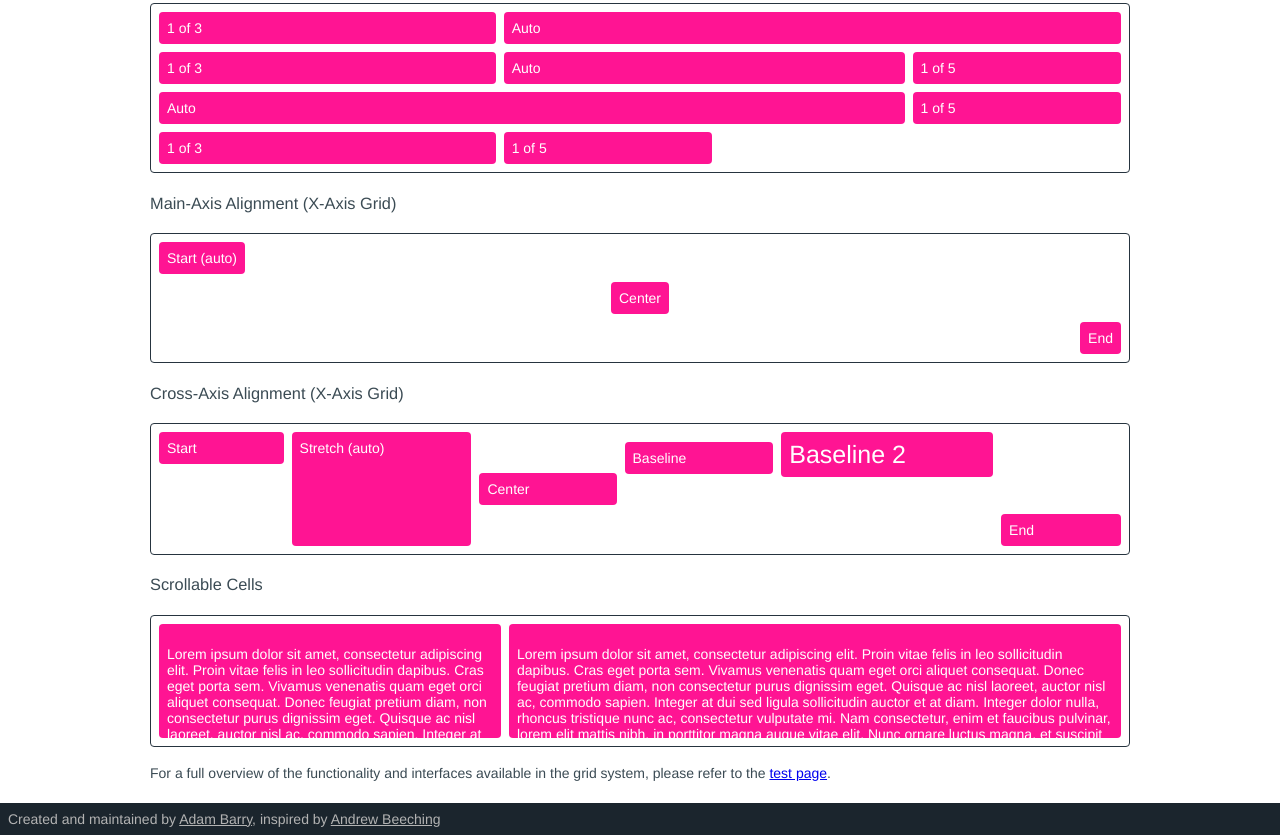
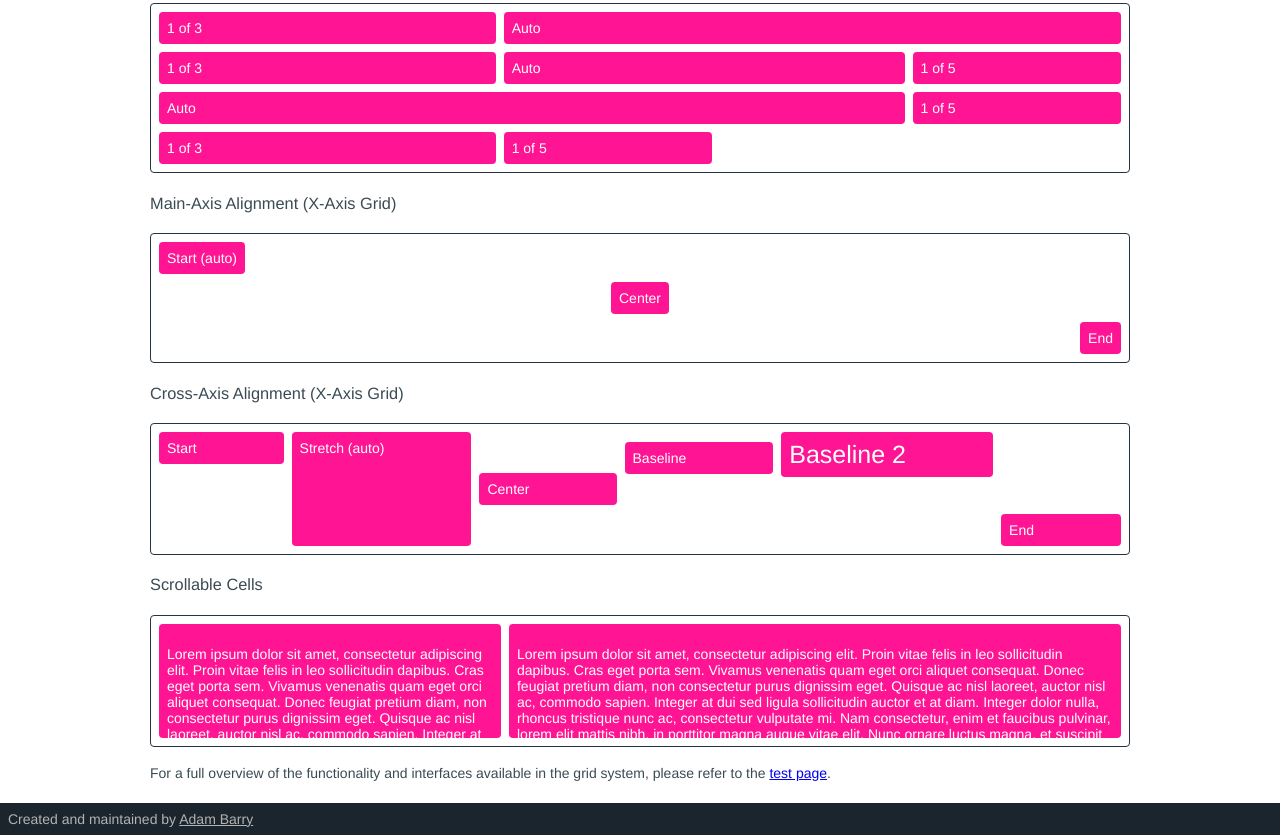
Before and after one commit to adambarry/Flexboss, a website: page index.html in a window 1280 px wide. Shown: the part 1599-2434 px from the top of the page. Drawn offline with nearby package versions, Linux system fonts and the light colour scheme.

Commit message:
doc: Housekeeping

```diff
--- a/index.html
+++ b/index.html
@@ -344,7 +344,7 @@
             <div class="grid grid--y">
                 <div class="grid g--fit grid--gutters-between">
                     <div class="grid-cell">
-                        <div>Created and maintained by <a class="Footer-link" href="http://adambarry.dk" target="_blank">Adam Barry</a>, inspired by <a class="Footer-link" href="https://www.linkedin.com/in/andybeeching" target="_blank">Andrew Beeching</a></div>
+                        <div>Created and maintained by <a class="Footer-link" href="http://adambarry.dk" target="_blank">Adam Barry</a></div>
                     </div>
                 </div>
             </div>
```
